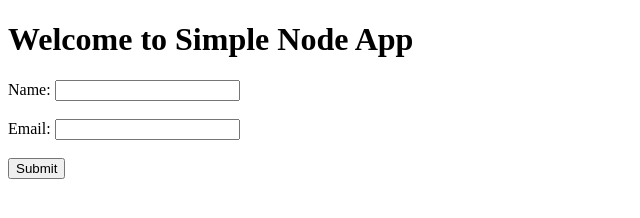
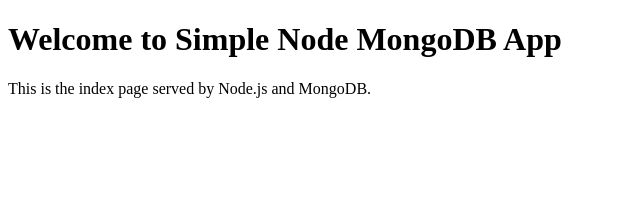
Before and after one commit to Abinoveramesh/Docker-Node18, a website: page public/index.html in a window 1280 px wide. Shown: the whole page, without its empty margins (0-640 px from the left). Drawn offline with Linux system fonts and the light colour scheme.

Commit message:
Update index.html

```diff
--- a/public/index.html
+++ b/public/index.html
@@ -1,18 +1,13 @@
+<!-- public/index.html -->
 <!DOCTYPE html>
 <html lang="en">
 <head>
   <meta charset="UTF-8">
   <meta name="viewport" content="width=device-width, initial-scale=1.0">
-  <title>Simple Node App</title>
+  <title>Simple Node MongoDB App</title>
 </head>
 <body>
-  <h1>Welcome to Simple Node App</h1>
-  <form id="myForm" action="/submit" method="POST">
-    <label for="name">Name:</label>
-    <input type="text" id="name" name="name"><br><br>
-    <label for="email">Email:</label>
-    <input type="email" id="email" name="email"><br><br>
-    <button type="submit">Submit</button>
-  </form>
+  <h1>Welcome to Simple Node MongoDB App</h1>
+  <p>This is the index page served by Node.js and MongoDB.</p>
 </body>
 </html>
```
